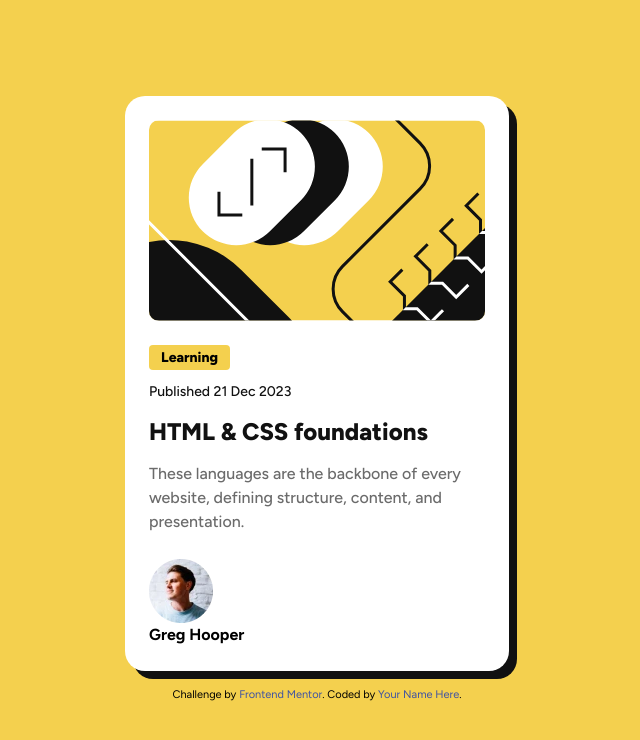
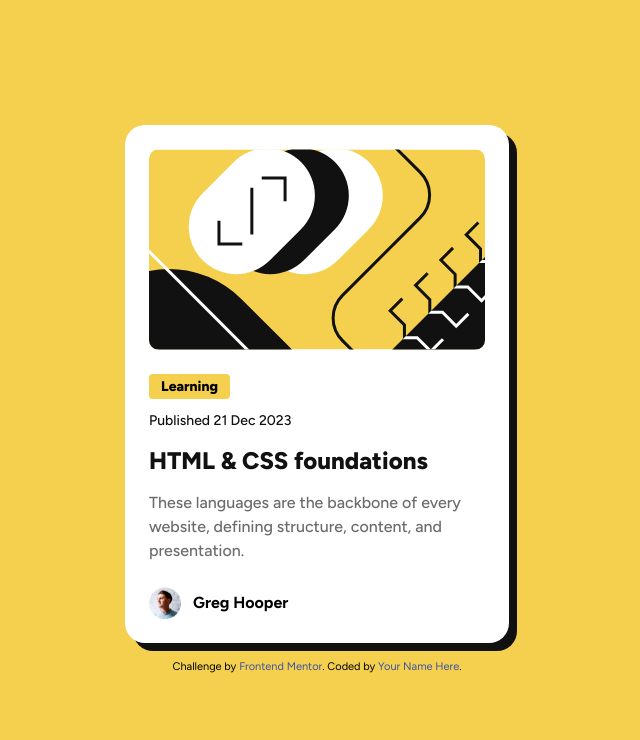
Before and after one commit to LuisCorreaDv/Blog-preview-card-challenge, a website: page index.html in a window 1280 px wide. Shown: the whole page, without its empty margins (323-963 px from the left). Drawn offline with Linux system fonts and the light colour scheme.

Commit message:
Styles of the card footer

```diff
--- a/index.html
+++ b/index.html
@@ -69,6 +69,18 @@
       letter-spacing: 0px;
     }
 
+    .card__author{
+      display: flex;
+      flex-direction: row;
+      align-items: center;
+      gap: 12px;
+    }
+
+    .card__author img{
+      width: 32px;
+      height: 32px;
+    }
+
     @media screen and (max-width: 375px){
       #card {
         max-width: 327px;
@@ -102,8 +114,8 @@
       <p class="article__description">These languages are the backbone of every website, defining structure, content, and
         presentation.</p>
     </article>
-    <footer>
-      <img src="./assets/images/image-avatar.webp" alt="image avatar">
+    <footer class="card__author">
+      <img src="./assets/images/image-avatar.webp" alt="image avatar" class="avatar">
       <p><strong>Greg Hooper</strong></p>
     </footer>
   </div>
```
